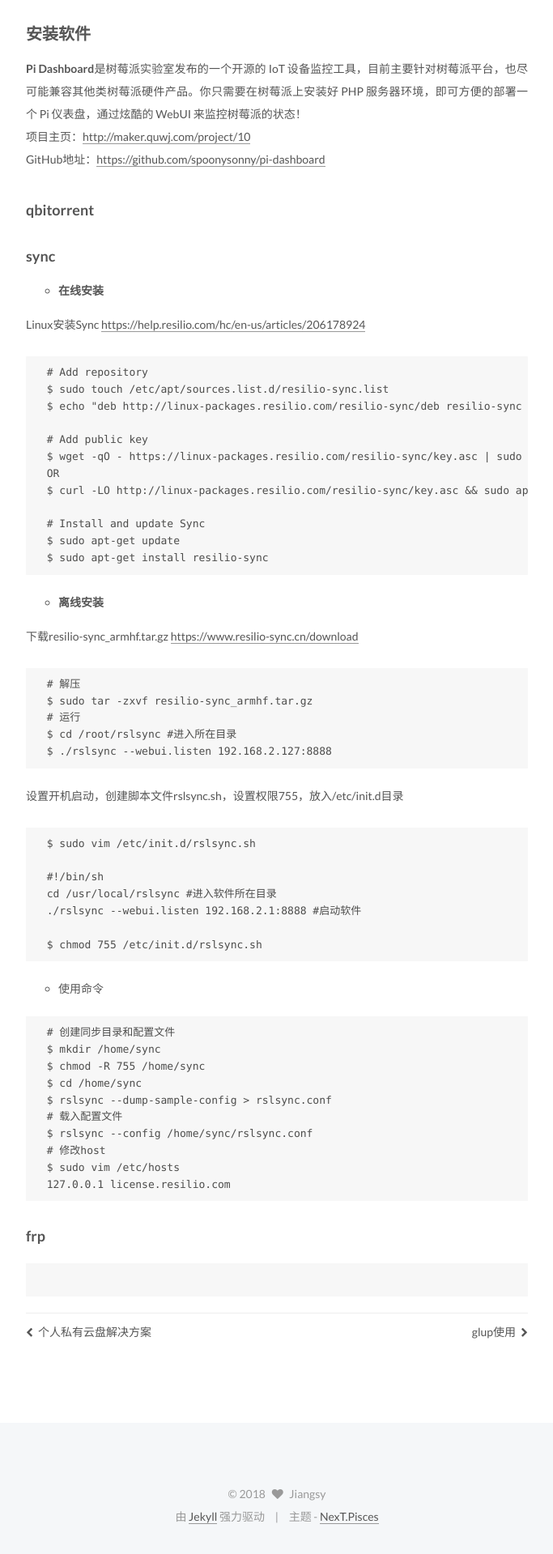
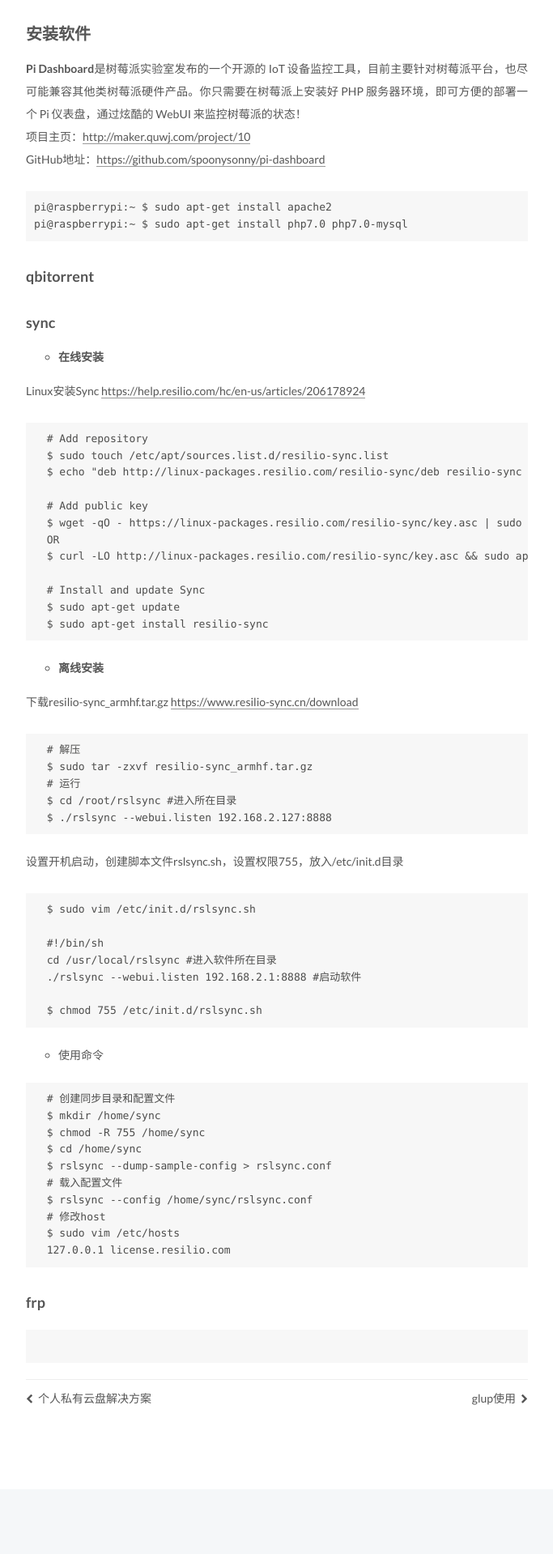
Before and after one commit to jiangsyace/blog, a Jekyll site: the page built from _posts/2018-03-13-树莓派系统安装.md, in a window 1280 px wide. Shown: the part 3415-5334 px from the top of the page at 81% size, without its empty margins (428-1111 px from the left). Built offline with Jekyll 4.4.1, drawn with Linux system fonts in a browser that asks for light colours; comment, search, counter and statistics services are not loaded.

Commit message:
20180421

````diff
--- a/_posts/2018-03-13-树莓派系统安装.md
+++ b/_posts/2018-03-13-树莓派系统安装.md
@@ -144,6 +144,11 @@ pi@raspberrypi:~ $ sudo vim /etc/hosts
 **Pi Dashboard**是树莓派实验室发布的一个开源的 IoT 设备监控工具，目前主要针对树莓派平台，也尽可能兼容其他类树莓派硬件产品。你只需要在树莓派上安装好 PHP 服务器环境，即可方便的部署一个 Pi 仪表盘，通过炫酷的 WebUI 来监控树莓派的状态！
 项目主页：[http://maker.quwj.com/project/10](http://maker.quwj.com/project/10)
 GitHub地址：[https://github.com/spoonysonny/pi-dashboard](https://github.com/spoonysonny/pi-dashboard)
+```
+pi@raspberrypi:~ $ sudo apt-get install apache2
+pi@raspberrypi:~ $ sudo apt-get install php7.0 php7.0-mysql
+```
+
 
 ### qbitorrent
 
````
